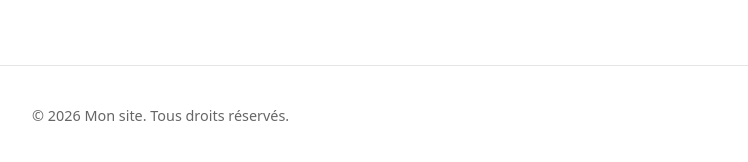
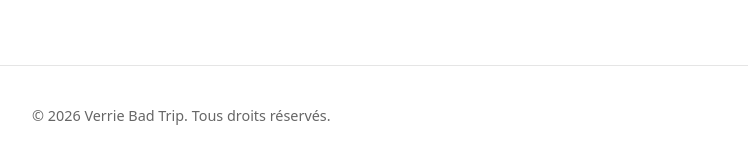
Before and after one commit to houlala/verrie-bad-trip, a Jekyll site: the page built from docs/index.md, in a window 1280 px wide and 900 px high, scrolled down 1213 px. Shown: the part 735-897 px from the top of the window, without its empty margins (264-1012 px from the left). Built offline with Jekyll 4.4.1, drawn with Linux system fonts in a browser that asks for light colours; some of the changed text lies outside the part shown.

Commit message:
Update _config.yml

```diff
--- a/docs/_config.yml
+++ b/docs/_config.yml
@@ -1,6 +1,6 @@
 # Configuration Jekyll
-title: Mon site
-description: Un petit site tout simple
+title: Verrie Bad Trip
+description: L'horreur pour les veaux et l'environnement
 lang: fr
 
 # baseurl : à remplir seulement si le site est servi sur une sous-URL
```
